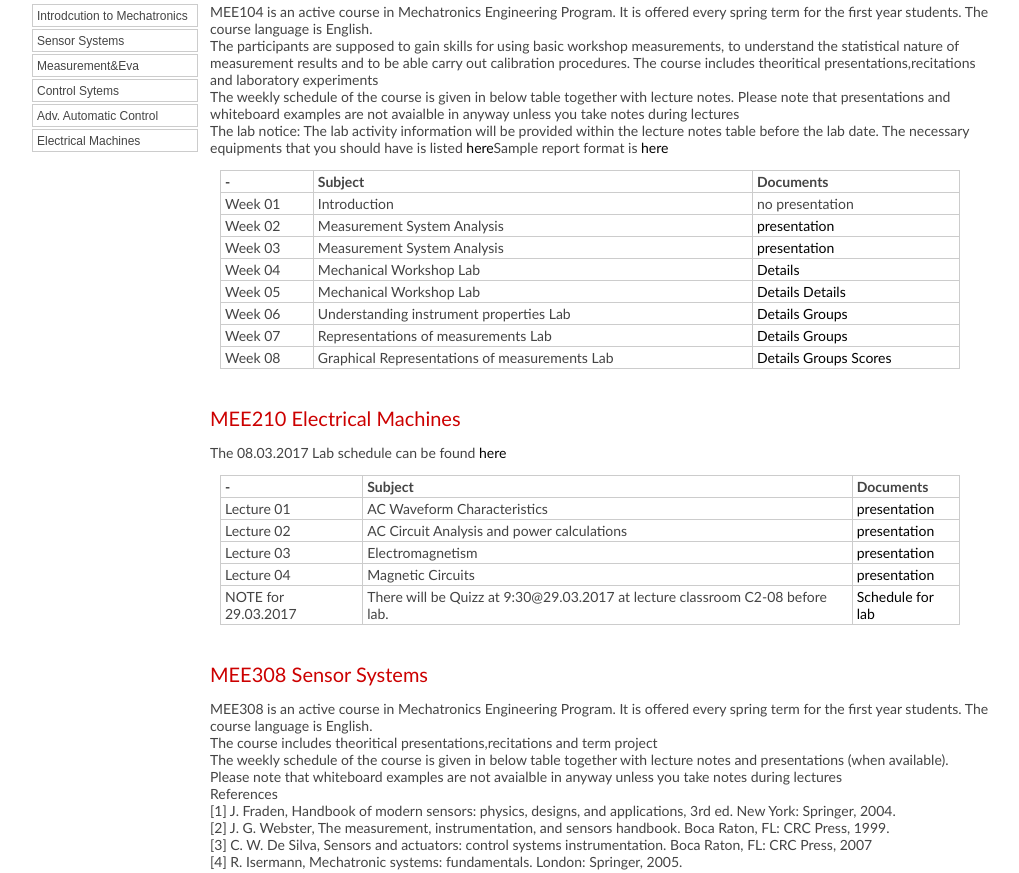
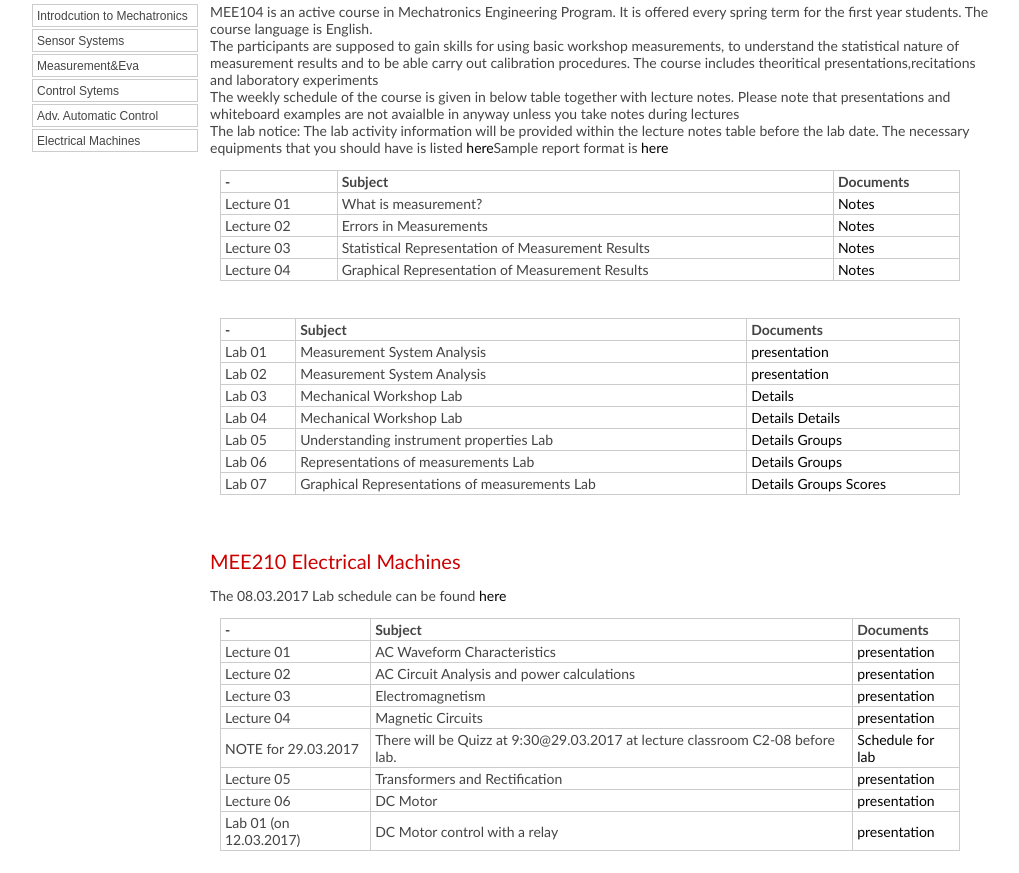
Before and after one commit to leventcetin/lcetin.github.io, a plain HTML site: page egitim.html in a window 1280 px wide. Shown: the part 158-1031 px from the top of the page, without its empty margins (130-1149 px from the left). Drawn offline with Linux system fonts and the light colour scheme.

Commit message:
Update egitim.html

```diff
--- a/egitim.html
+++ b/egitim.html
@@ -184,50 +184,87 @@
 				</thead>
 				<tbody>
 				<tr>
-					<td>Week 01</td>
-					<td>Introduction</td>
-					<td>no presentation</td>
+					<td>Lecture 01</td>
+					<td>What is measurement?</td>
+					<td>
+					<a href="https://github.com/leventcetin/MEE104-Measurement-Evaluation-Techniques/blob/master/LN01.pdf">Notes</a>
+					</td>
 				</tr>
 				<tr>
-					<td>Week 02</td>
+					<td>Lecture 02</td>
+					<td>Errors in Measurements</td>
+					<td>
+					<a href="https://github.com/leventcetin/MEE104-Measurement-Evaluation-Techniques/blob/master/LN02.pdf">Notes</a>
+					</td>
+				</tr>
+				<tr>
+					<td>Lecture 03</td>
+					<td>Statistical Representation of Measurement Results</td>
+					<td>
+					<a href="https://github.com/leventcetin/MEE104-Measurement-Evaluation-Techniques/blob/master/LN03.pdf">Notes</a>
+					</td>
+				</tr>
+				<tr>
+					<td>Lecture 04</td>
+					<td>Graphical Representation of Measurement Results </td>
+					<td>
+					<a href="https://github.com/leventcetin/MEE104-Measurement-Evaluation-Techniques/blob/master/LN04.pdf">Notes</a>
+					</td>
+				</tr>
+
+			</tbody>
+			</table>
+<br>
+
+			<table>
+			<thead>
+				<tr><th> - </th><th>Subject</th><th>Documents</th></tr>
+			</thead>
+			<tbody>
+				<tr>
+					<td>Lab 01</td>
 					<td>Measurement System Analysis</td>
 					<td><a href="https://github.com/leventcetin/MEE104-Measurement-Evaluation-Techniques/blob/master/LN02.what.is.measurement.pdf">presentation</a></td>
 				</tr>
 				<tr>
-					<td>Week 03</td>
+					<td>Lab 02</td>
 					<td>Measurement System Analysis</td>
 					<td><a href="https://github.com/leventcetin/MEE104-Measurement-Evaluation-Techniques/blob/master/LN02.what.is.measurement.pdf">presentation</a></td>
 				</tr>
 				<tr>
-					<td>Week 04</td>
+					<td>Lab 03</td>
 					<td>Mechanical Workshop Lab</td>
 					<td><a href="https://github.com/leventcetin/MEE104-Measurement-Evaluation-Techniques/blob/master/exp01.pdf">Details</a></td>
 				</tr>
 				<tr>
-					<td>Week 05</td>
+					<td>Lab 04</td>
 					<td>Mechanical Workshop Lab</td>
 					<td><a href="https://github.com/leventcetin/MEE104-Measurement-Evaluation-Techniques/blob/master/exp02.pdf">Details</a>
 					<a href="https://github.com/leventcetin/MEE104-Measurement-Evaluation-Techniques/blob/master/MEE104G2.pdf">Details</a></td>
 				</tr>
 				<tr>
-					<td>Week 06</td>
+					<td>Lab 05</td>
 					<td>Understanding instrument properties Lab</td>
 					<td><a href="https://github.com/leventcetin/MEE104-Measurement-Evaluation-Techniques/blob/master/exp03.pdf">Details</a>
 					<a href="https://github.com/leventcetin/MEE104-Measurement-Evaluation-Techniques/blob/master/MEE104G3.pdf">Groups</a></td>
 				</tr>
 				<tr>
-					<td>Week 07</td>
+					<td>Lab 06</td>
 					<td>Representations of measurements Lab</td>
 					<td><a href="https://github.com/leventcetin/MEE104-Measurement-Evaluation-Techniques/blob/master/exp04.pdf">Details</a>
 					<a href="https://github.com/leventcetin/MEE104-Measurement-Evaluation-Techniques/blob/master/MEE104G4.pdf">Groups</a></td>
 				</tr>
 				<tr>
-					<td>Week 08</td>
+					<td>Lab 07</td>
 					<td>Graphical Representations of measurements Lab</td>
 					<td><a href="https://github.com/leventcetin/MEE104-Measurement-Evaluation-Techniques/blob/master/exp05.pdf">Details</a>
 					<a href="https://github.com/leventcetin/MEE104-Measurement-Evaluation-Techniques/blob/master/MEE104G5.pdf">Groups</a>
 					<a href="https://github.com/leventcetin/MEE104-Measurement-Evaluation-Techniques/blob/master/MEE104S12.pdf">Scores</a></td>
 				</tr>
+			</tbody>
+			</table>
+<br>
+
 					<!--
 				<tr>
 					<td>Week 04</td>
@@ -274,11 +311,11 @@
 					<td>Results</td>
 					<td><a href="https://github.com/leventcetin/MEE104-Measurement-Evaluation-Techniques/blob/master/MEE104s.pdf">Details</a></td>
 				</tr> -->
-				</tbody>
-				</table>
+
 	<br>
 		<h2><a name="Electrical Machines" id="ecii"></a>MEE210 Electrical Machines</h2>
 			<p> The 08.03.2017 Lab schedule can be found <a href="https://github.com/leventcetin/MEE210/blob/master/MEE%20210%20Electrical%20Machines%20Laboratory%20Groups%20and%20Hours.pdf">here</a></p>
+
 			<table>
 			<thead>
 				<tr><th> - </th><th>Subject</th><th>Documents</th></tr>
@@ -318,7 +355,29 @@
 					<td>
 						<a href="https://github.com/leventcetin/MEE210/blob/master/MEE210G02.pdf">Schedule for lab</a>
 					</td>
-				</tr
+				</tr>
+				<tr>
+					<td>Lecture 05</td>
+					<td>Transformers and Rectification</td>
+					<td>
+						<a href="https://github.com/leventcetin/MEE210/blob/master/LN05.pdf">presentation</a>
+					</td>
+				</tr>
+				<tr>
+					<td>Lecture 06</td>
+					<td>DC Motor</td>
+					<td>
+						<a href="https://github.com/leventcetin/MEE210/blob/master/LN06.pdf">presentation</a>
+					</td>
+				</tr>
+				<tr>
+					<td>Lab 01 (on 12.03.2017)</td>
+					<td>DC Motor control with a relay</td>
+					<td>
+						<a href="https://github.com/leventcetin/MEE210/blob/master/exp01.pdf">presentation</a>
+					</td>
+				</tr>
+
 			</tbody>
 			</table>
 	<br>
```
Lines whose indentation alone changed are shown as unchanged.
